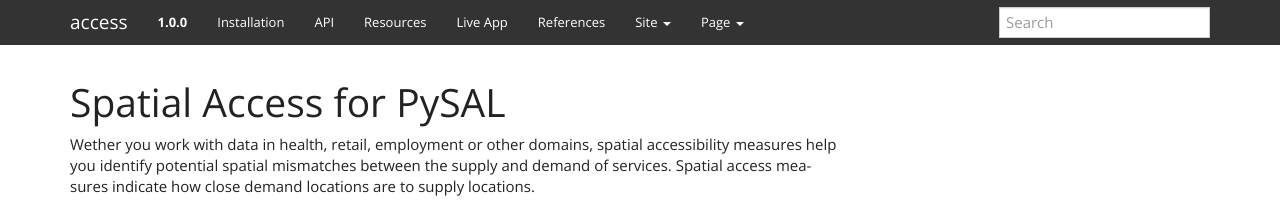
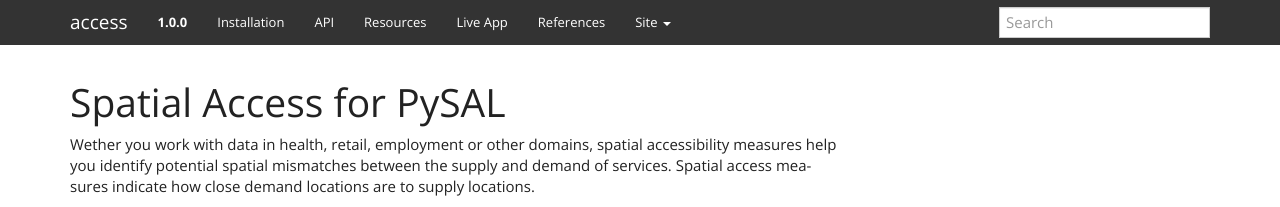
Before and after one commit to pysal/access, a Sphinx documentation site: the page built from docs/index.rst, in a window 1280 px wide. Shown: the top 207 px of the page. Built offline with Sphinx 7.4.7, drawn with Linux system fonts in a browser that asks for light colours; pages that are not in the unit, such as notebooks, are missing from menus; cross-references to code outside the pages are shown as plain code.

Commit message:
remove page from nav

```diff
--- a/docs/conf.py
+++ b/docs/conf.py
@@ -121,7 +121,7 @@
 
     # Render the current pages TOC in the navbar. (Default: true)
     #'navbar_pagenav': True,
-    #'navbar_pagenav': False,
+    'navbar_pagenav': False,
 
     # No sidebar
     'nosidebar': True,
@@ -131,7 +131,7 @@
 
     # Global TOC depth for "site" navbar tab. (Default: 1)
     # Switching to -1 shows all levels.
-    'globaltoc_depth': 2,
+    'globaltoc_depth': -1,
 
     # Include hidden TOCs in Site navbar?
     #
```
